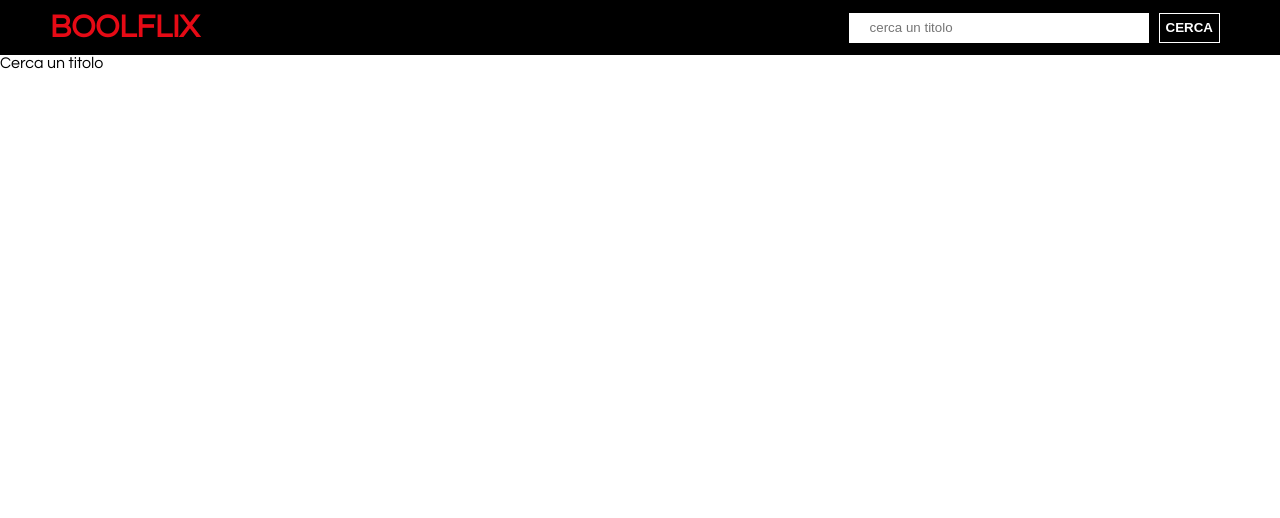
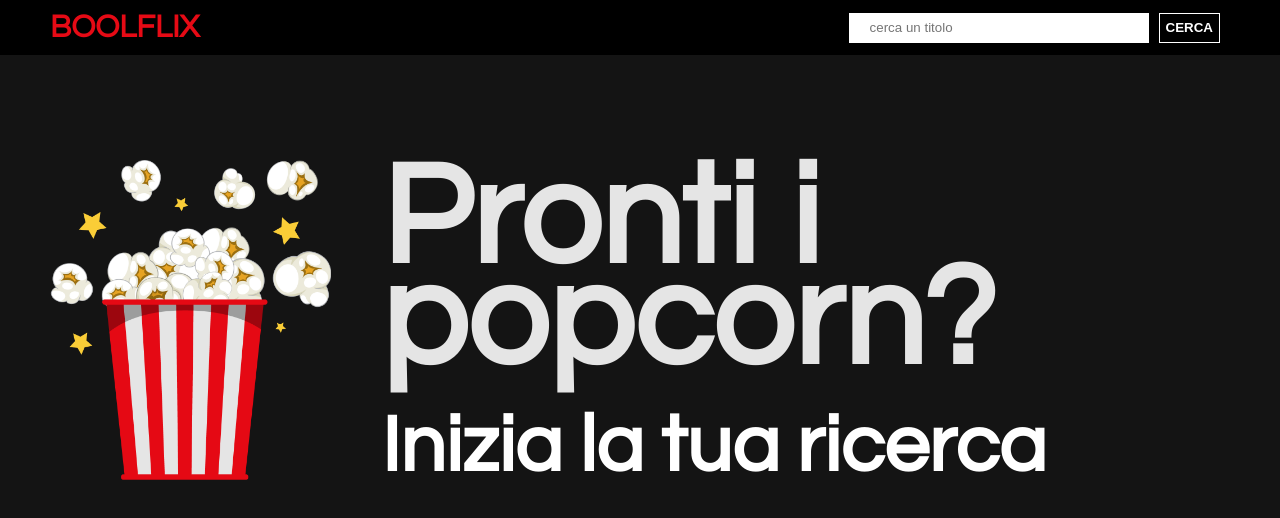
Before and after one commit to EnricoNapolitano/vite-boolflix, a Vue app: page / in a window 1280 px wide. Shown: the top 518 px of the page. Built offline with nearby package versions, Linux system fonts and the light colour scheme.

Commit message:
PH, MS and background color to AppMain

```diff
--- a/src/components/AppMain.vue
+++ b/src/components/AppMain.vue
@@ -1,19 +1,26 @@
 <script>
-import MediaCard from './MediaCard.vue';
+import PlaceHolder from './PlaceHolder.vue';
+import MediaSections from './MediaSections.vue'
 export default {
+    name: 'AppMain',
     props: { movies: Array, tvShows: Array },
-    components: { MediaCard }
+    components: { PlaceHolder, MediaSections },
 }
 </script>
 <template>
-    <div v-if="!movies && !tvShows">
-        Cerca un titolo
-    </div>
-    <section v-else class="medias-section">
-        <h2>MOVIES</h2>
-        <media-card v-for="movie in movies" :item="movie"></media-card>
-        <hr>
-        <h2>SERIES</h2>
-        <media-card v-for="tvShow in tvShows" :item="tvShow"></media-card>
-    </section>
+    <main>
+        <div class="container">
+            <place-holder v-if="!movies && !tvShows"></place-holder>
+            <media-sections v-else :movies="movies" :tvShows="tvShows"></media-sections>
+        </div>
+    </main>
 </template>
+
+<style lang="scss">
+@use '../assets/scss/partials/variables' as*;
+
+main {
+    background-color: $black;
+    min-height: calc(100vh - 55px);
+}
+</style>
```
